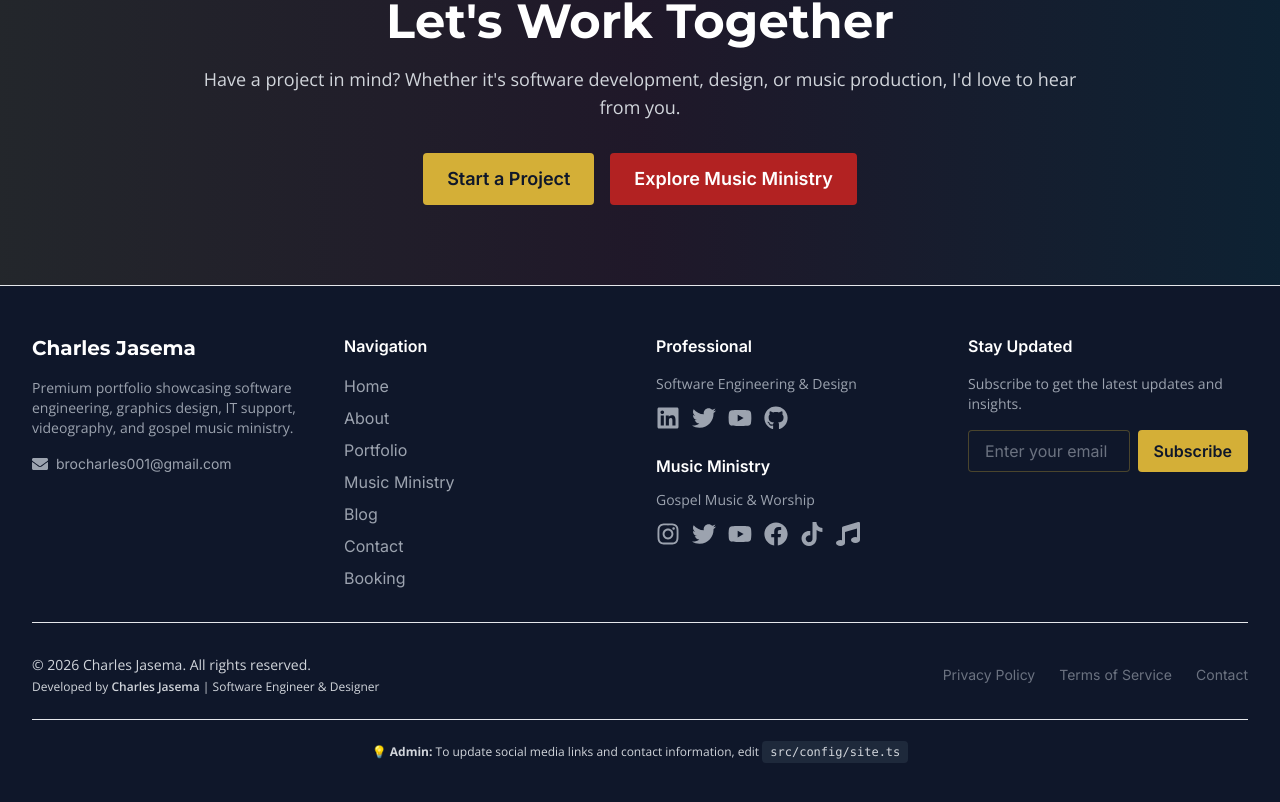
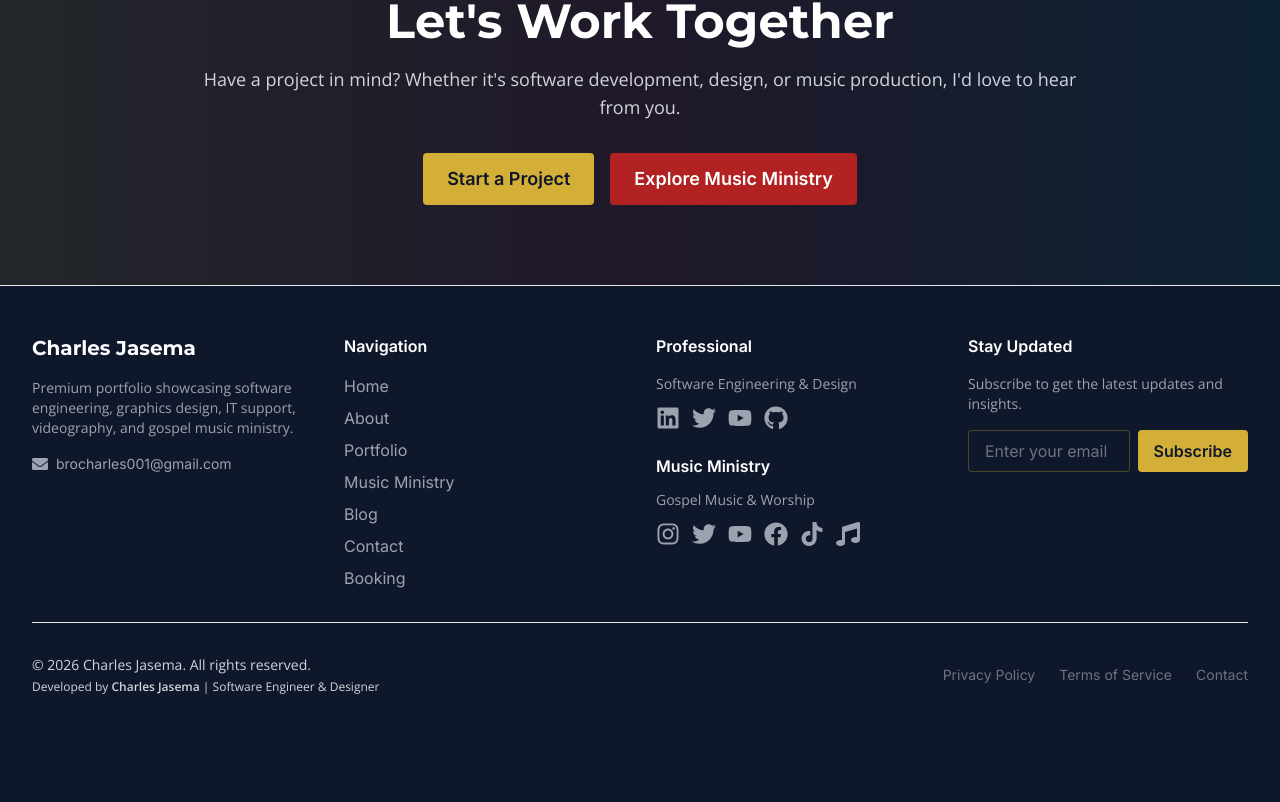
Before and after one commit to CharlesJasema/Charles-Jasema-Portfolio, a Next.js app: page / in a window 1280 px wide. Shown: the part 2929-3731 px from the top of the page. After the commit the page ends 3672 px from the top, so only its background shows below. Built offline with nearby package versions, Linux system fonts and the light colour scheme; no server answers; a web font is replaced by a local one.

Commit message:
Remove admin reminder from footer and add quick access guide

```diff
--- a/src/components/footer.tsx
+++ b/src/components/footer.tsx
@@ -224,13 +224,6 @@ export default function Footer() {
           </div>
         </div>
 
-        {/* Admin Note */}
-        <div className="mt-6 pt-6 border-t border-gold/10">
-          <p className="text-gray-600 text-xs text-center">
-            💡 <strong>Admin:</strong> To update social media links and contact information, edit{' '}
-            <code className="bg-slate-800 px-2 py-1 rounded text-gold">src/config/site.ts</code>
-          </p>
-        </div>
       </div>
     </footer>
   );
```
Also changed, not shown: 1 other file (tests, documents, lock files or other folders).
